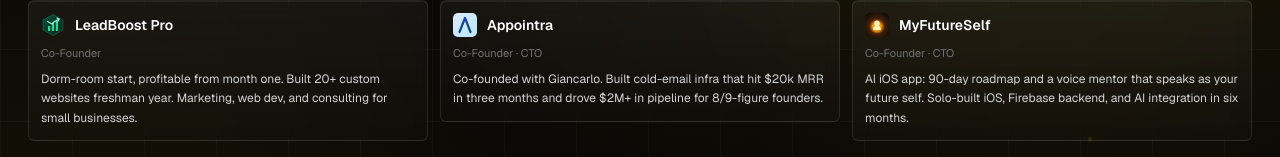
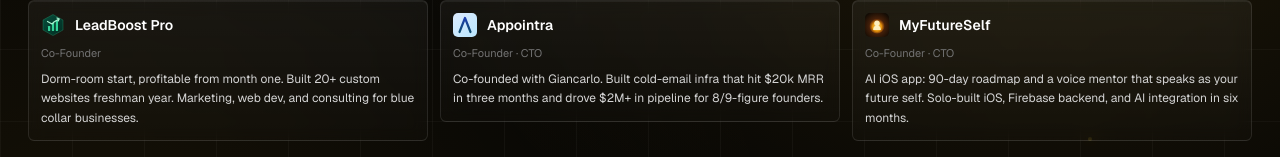
Before and after one commit to kayahickindev/kaya-site, a Next.js app: page /about in a window 1280 px wide. Shown: the part 383-540 px from the top of the page. Built offline with nearby package versions, Linux system fonts and the light colour scheme; no server answers.

Commit message:
Reword LeadBoost audience to "blue collar businesses"
Co-Authored-By: Claude Opus 4.7 (1M context) <noreply@anthropic.com>

```diff
--- a/src/data/content.ts
+++ b/src/data/content.ts
@@ -165,7 +165,7 @@ export const siteConfig = {
       role: "Co-Founder",
       period: "Jan 2023 to Jun 2024",
       description:
-        "Dorm-room start, profitable from month one. Built 20+ custom websites freshman year. Marketing, web dev, and consulting for small businesses.",
+        "Dorm-room start, profitable from month one. Built 20+ custom websites freshman year. Marketing, web dev, and consulting for blue collar businesses.",
       metrics: [],
       active: false,
     },
```
